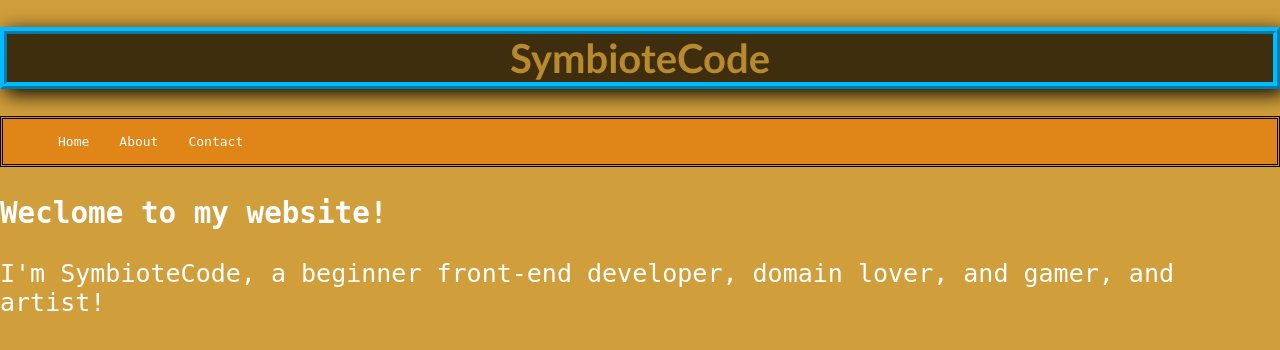
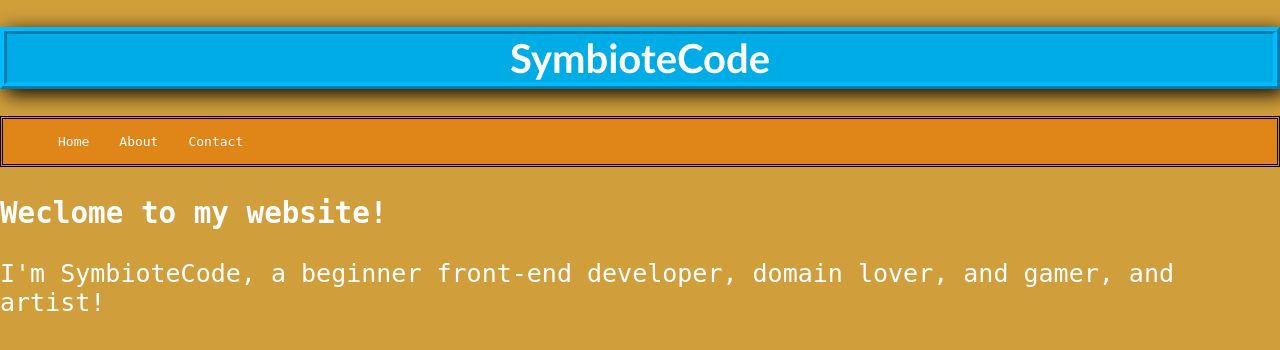
Before and after one commit to symbiotecode/symbiotecode.github.io, a PHP site: page / in a window 1280 px wide. Shown: the top 350 px of the page. Run offline with PHP 8.4, Linux system fonts and the light colour scheme.

Commit message:
Update h1 styles for color and background

```diff
--- a/style.css
+++ b/style.css
@@ -4,8 +4,8 @@ body {
 }
 
 h1{
- color: #B88A2F;
- background: #3E2E0D;
+ color: white;
+ background: #00ace6;
  border: 7px ridge #00bbff;
  filter: drop-shadow(5px 5px 10px #000000);
  font-family: 'Trebuchet MS';
```
